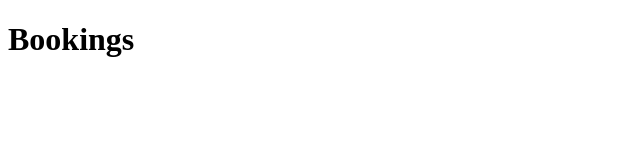
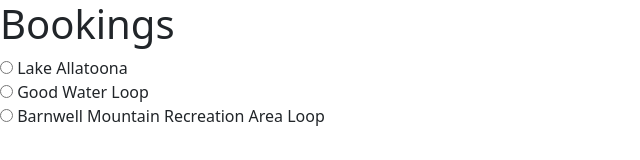
Before and after one commit to brittany-fisher21/archerApp, a website: page views/partials/bookings.html in a window 1280 px wide. Shown: the whole page, without its empty margins (0-640 px from the left). Drawn offline with nearby package versions, Linux system fonts and the light colour scheme.

Commit message:
bookings designs

```diff
--- a/views/partials/bookings.html
+++ b/views/partials/bookings.html
@@ -1,14 +1,29 @@
 <!DOCTYPE html>
 <html lang="en">
+
 <head>
     <meta charset="UTF-8">
     <meta http-equiv="X-UA-Compatible" content="IE=edge">
     <meta name="viewport" content="width=device-width, initial-scale=1.0">
     <title>Bookings</title>
-    <link rel="stylesheet" type= "text/css" href="/styles/styles.css">
+    <link href="https://cdn.jsdelivr.net/npm/bootstrap@5.0.2/dist/css/bootstrap.min.css" rel="stylesheet"
+        integrity="sha384-EVSTQN3/azprG1Anm3QDgpJLIm9Nao0Yz1ztcQTwFspd3yD65VohhpuuCOmLASjC" crossorigin="anonymous">
+    <link rel="stylesheet" href="/styles/styles.css">
+    <link rel="icon" type="image/png" href="/images/white_logo.png">
 
 </head>
+
 <body>
     <h1>Bookings</h1>
+    <form>
+        <input type="radio" id="hiking" name="fav_activity" value="Hiking">
+        <label for="hiking">Lake Allatoona</label><br>
+        <input type="radio" id="camping" name="fav_activity" value="Camping">
+        <label for="camping">Good Water Loop</label><br>
+        <input type="radio" id="kayaking" name="fav_activity" value="Kayaking">
+        <label for="kayaking">Barnwell Mountain Recreation Area Loop</label>
+    </form>
+
 </body>
+
 </html>
```
